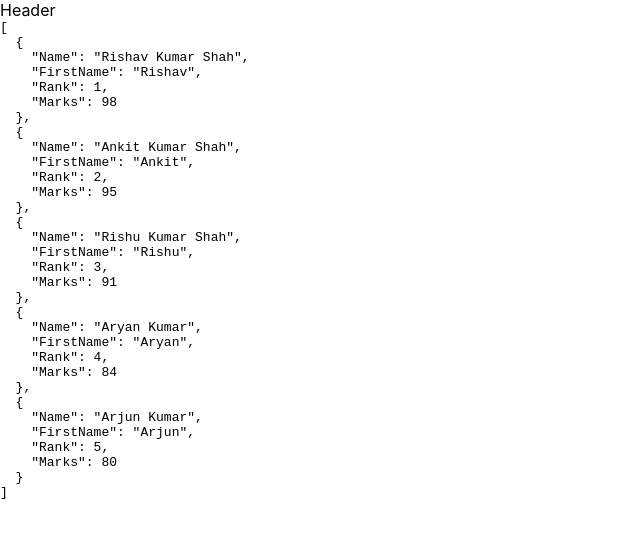
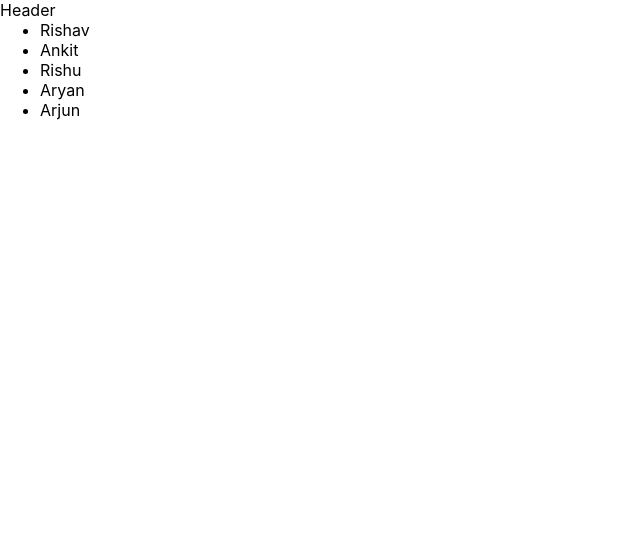
Before and after one commit to Rishu2000/learn, a React (Create React App) app: page / in a window 1280 px wide. Shown: the top 538 px of the page, without its empty margins (0-640 px from the left). Built offline with nearby package versions, Linux system fonts and the light colour scheme; the HTML template or start-up script is replaced by a standard one.

Commit message:
Created List.

```diff
--- a/src/App.js
+++ b/src/App.js
@@ -21,11 +21,14 @@ function App() {
         <Header dark={true} className="pl-4">Header</Header>
         <div className="container">
           <div className="row">
-            <div className="col-12">
-              {students.length > 0? <pre className="border rounded bg-light p-3">
-                {JSON.stringify(students,null,2)}
-              </pre>: "Loading..."}
+            <div className="col-4">
+              <ul class="list-group mt-3">
+                {[...students].map((items,key) => (
+                  <li class="list-group-item" key={key/*items.Rank*/}>{items.FirstName}</li>
+                )) }
+              </ul>
             </div>
+            <div className="col-8"></div>
           </div>
         </div>
       </div>
```
